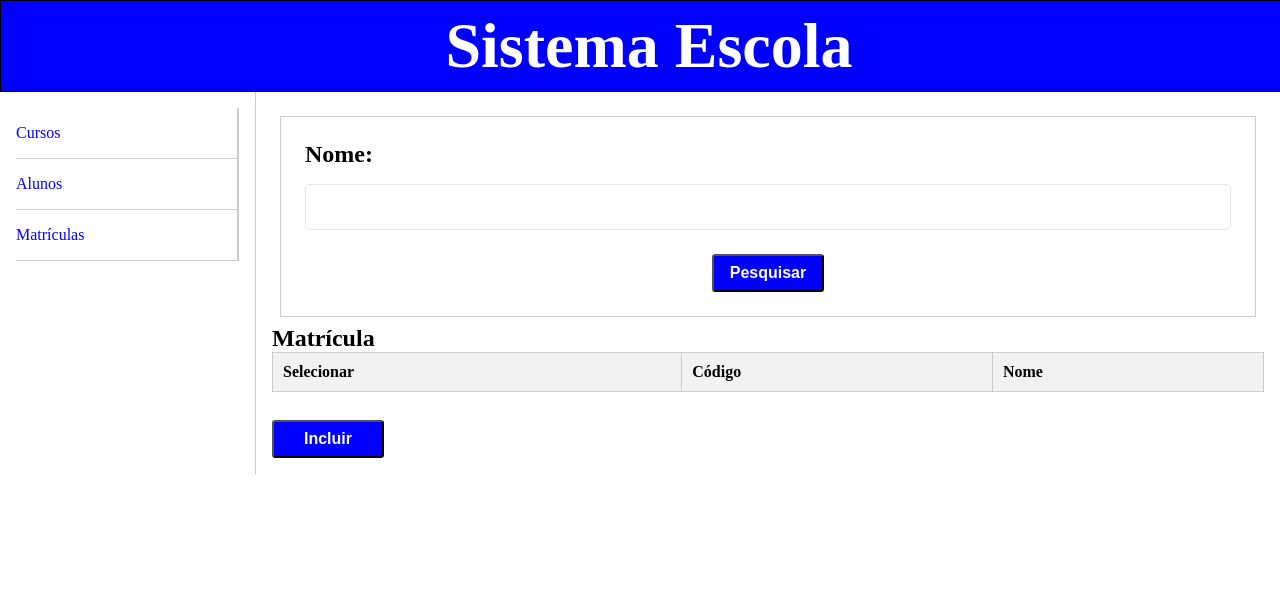
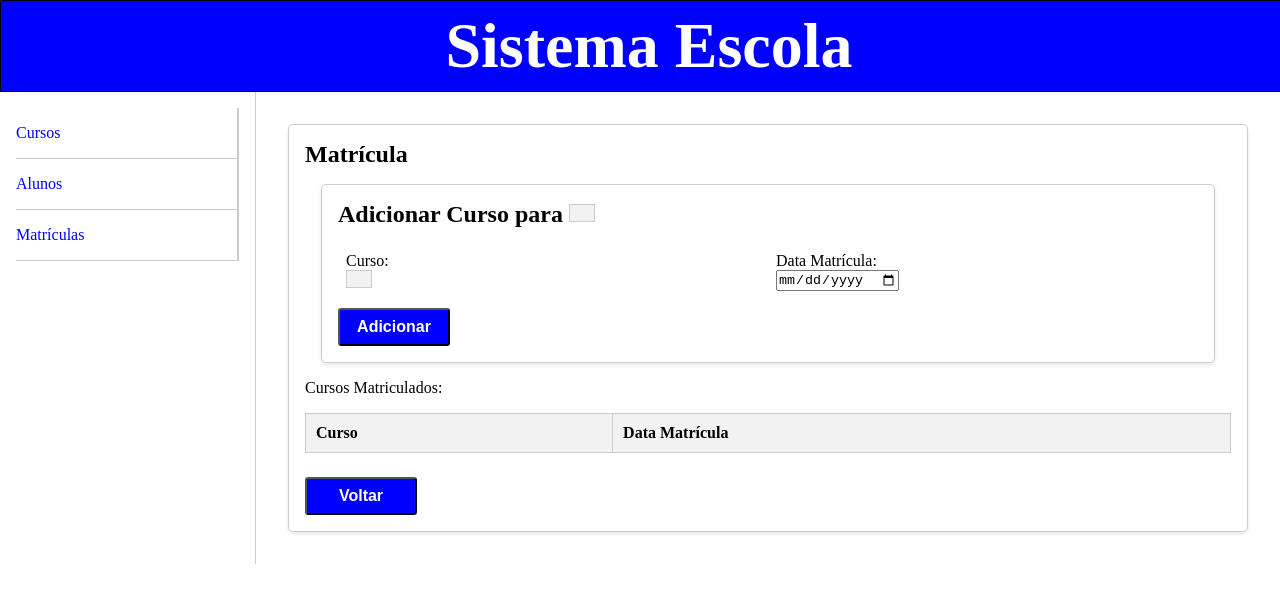
Before and after one commit to luizhakan/sistema-escola, an Angular app: page /adicionarMatriculas in a window 1280 px wide. Before the commit this address led to /matriculas. Shown: the top 602 px of the page. Built offline with nearby package versions, Linux system fonts and the light colour scheme.

Commit message:
correção
corrigido o problema da página adicionar matricula, onde eu não conseguia
inserir os nomes no dropdown

```diff
--- a/src/app/componentes/formulario-matricula/formulario-matricula.component.html
+++ b/src/app/componentes/formulario-matricula/formulario-matricula.component.html
@@ -1,5 +1,5 @@
 <div class="container">
-  <h2>Adicionar Curso para {{ alunoSelecionado }}</h2>
+  <h2>Adicionar Curso para <app-dropdown [items]="nomes" id="aluno"></app-dropdown></h2>
 
   <form>
     <div class="dois">
--- a/src/app/componentes/formulario-matricula/formulario-matricula.component.ts
+++ b/src/app/componentes/formulario-matricula/formulario-matricula.component.ts
@@ -9,11 +9,18 @@ export class FormularioMatriculaComponent implements OnInit {
   @Input() alunoSelecionado: string = ""; // Adicione o valor padrão aqui
   cursos = [];
   dataMatricula: string = "";
+  dadosFormatados: { nome: string; curso: string; dataMatricula: Date }[] = [];
+  alunos = [];
+  nomes: any = [];
 
   constructor() {}
 
   ngOnInit(): void {
     this.carregarCursos();
+    this.dadosFormatados = JSON.parse(localStorage.getItem("alunos") || "[]");
+    this.alunos = JSON.parse(localStorage.getItem("alunos") || "[]");
+
+    this.nomes = this.alunos.map((aluno: any) => aluno.nome);
   }
 
   carregarCursos() {
@@ -41,8 +48,6 @@ export class FormularioMatriculaComponent implements OnInit {
         "matriculas",
         JSON.stringify(matriculasLocalStorage)
       );
-
-      // Limpar campos após inclusão
       this.dataMatricula = "";
     }
   }
--- a/src/app/paginas/pagina-adicionar-matricula/pagina-adicionar-matricula.component.html
+++ b/src/app/paginas/pagina-adicionar-matricula/pagina-adicionar-matricula.component.html
@@ -1,11 +1,7 @@
 <div class="container">
   <h2>Matrícula</h2>
 
-  <h3>Aluno: {{ alunoSelecionado?.nome }}</h3> <!-- Adicione o operador "?" para tratar o possível valor nulo -->
-
-  <app-formulario-matricula
-    [alunoSelecionado]="alunoSelecionado"
-  ></app-formulario-matricula>
+  <app-formulario-matricula></app-formulario-matricula>
 
   <div>
     <label for="curso">Cursos Matriculados:</label>
@@ -14,14 +10,12 @@
         <tr>
           <th>Curso</th>
           <th>Data Matrícula</th>
-          <!-- <th></th> Remova essa coluna de exclusão -->
         </tr>
       </thead>
       <tbody>
         <tr *ngFor="let row of dadosFormatados">
           <td>{{ row.curso }}</td>
           <td>{{ row.dataMatricula | date : "shortDate" }}</td>
-          <!-- <td class="remove-button" (click)="removeMatricula(i)">X</td> Remova essa coluna de exclusão -->
         </tr>
       </tbody>
     </table>
--- a/src/app/paginas/pagina-adicionar-matricula/pagina-adicionar-matricula.component.ts
+++ b/src/app/paginas/pagina-adicionar-matricula/pagina-adicionar-matricula.component.ts
@@ -15,16 +15,19 @@ export class PaginaAdicionarMatriculaComponent implements OnInit {
 
   ngOnInit() {
     this.carregarNomes();
-    this.carregarMatriculas();
+    let dados = JSON.parse(localStorage.getItem("alunos") || "[]");
+
+    // pegar somente os nomes da variável dados
+    this.nomes = dados.map((aluno: any) => aluno.nome);
 
     this.route.params.subscribe((params) => {
       const idAluno = +params["id"];
-      const aluno = this.nomes.find((nome) => nome.codigo === idAluno);
+      const aluno = this.nomes.find((n) => n.codigo === idAluno);
+
       if (aluno) {
         this.alunoSelecionado = aluno;
       } else {
-        alert("Aluno não encontrado.");
-        this.router.navigate(["/matriculas"]);
+        this.alunoSelecionado = null;
       }
     });
   }
--- a/src/app/paginas/pagina-matriculas/pagina-matriculas.component.html
+++ b/src/app/paginas/pagina-matriculas/pagina-matriculas.component.html
@@ -23,6 +23,9 @@
   </table>
 
   <div class="botoes">
-    <app-botao texto="Incluir" routerLink="/adicionarMatriculas"></app-botao>
+    <app-botao
+      texto="Incluir"
+      [routerLink]="['/adicionarMatriculas']"
+    ></app-botao>
   </div>
 </div>
--- a/src/app/paginas/pagina-matriculas/pagina-matriculas.component.ts
+++ b/src/app/paginas/pagina-matriculas/pagina-matriculas.component.ts
@@ -32,7 +32,6 @@ export class PaginaMatriculasComponent implements OnInit {
   }
 
   filtrarAlunos() {
-    // se o termo de pesquisa estiver vazio, retorne todos os alunos, se não, retorne apenas os alunos que contém o termo de pesquisa
     const termoPesquisa = this.entradaPesquisaComponent.termoPesquisa;
     if (!termoPesquisa) {
       this.carregarAlunos();
```
Also changed, not shown: 1 other file (tests, documents, lock files or other folders).
